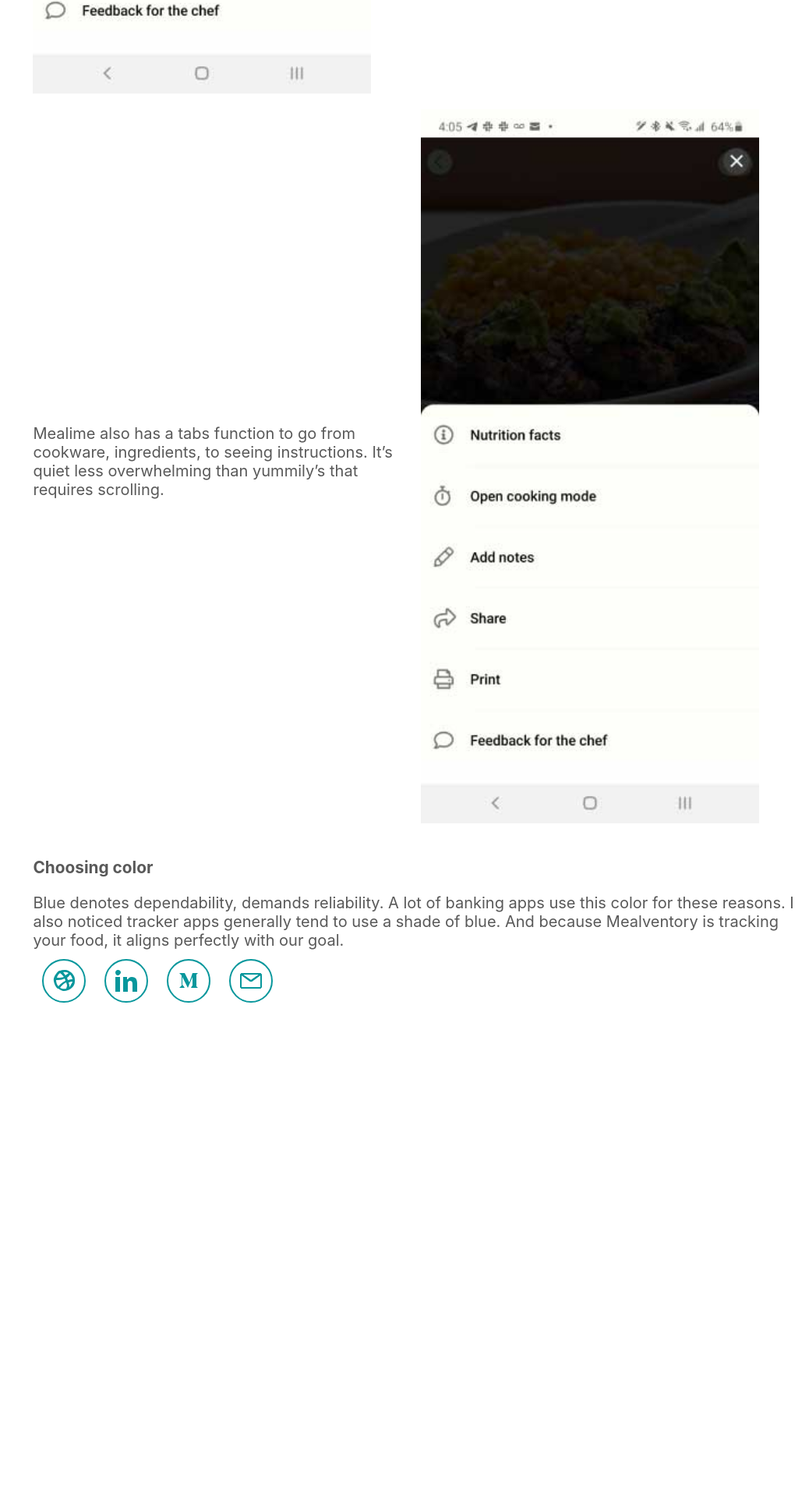
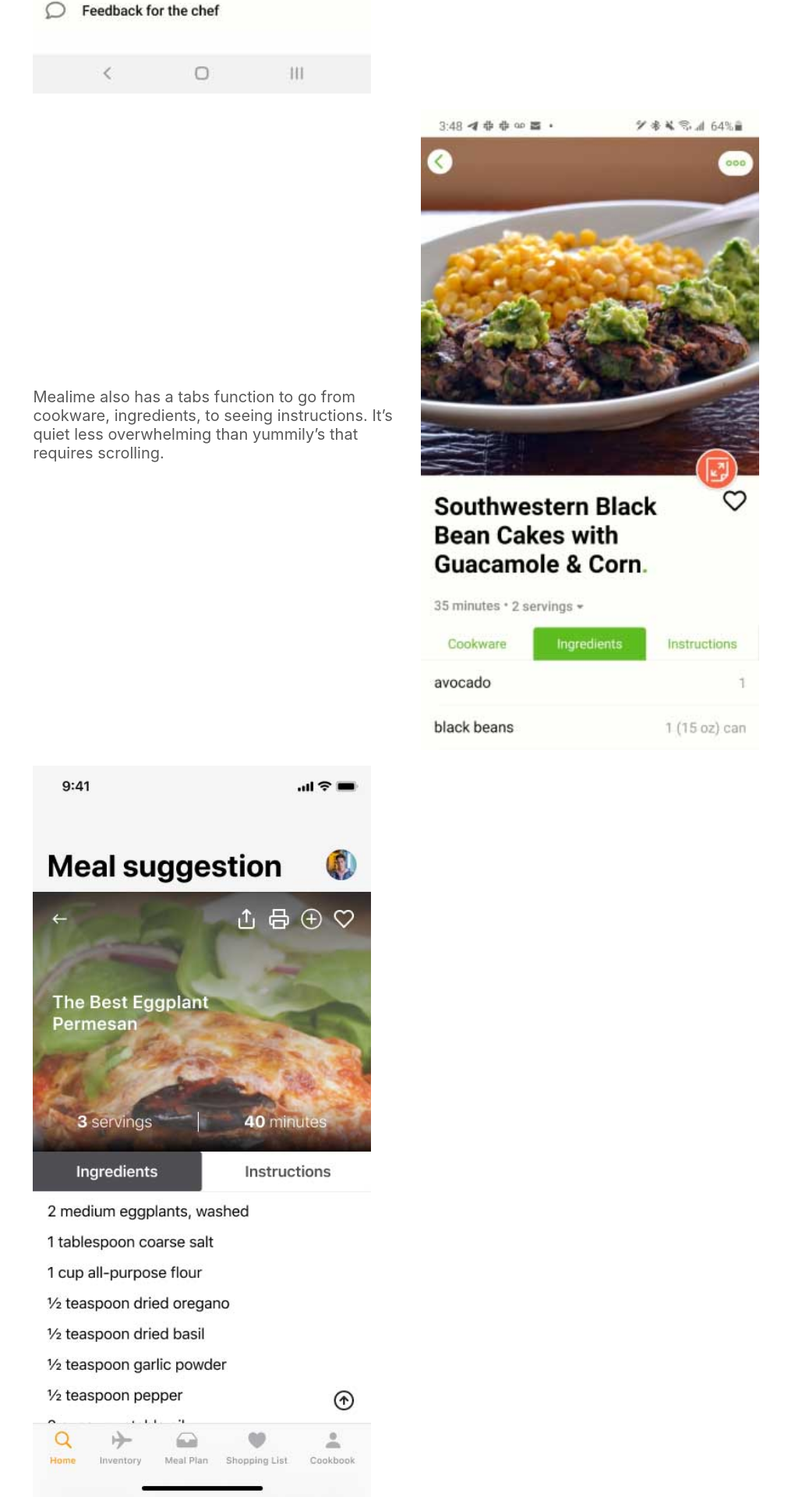
Before and after one commit to vishalicious213/mahiya, a React (Create React App) app: page /meal in a window 1280 px wide. Shown: the part 6277-8197 px from the top of the page at 78% size, without its empty margins (242-1280 px from the left). Before the commit the page ends 7575 px from the top, so only its background shows below. Built offline with nearby package versions, Linux system fonts and the light colour scheme.

Commit message:
updated Mealventory

```diff
--- a/src/components/case-studies/Mealventory.js
+++ b/src/components/case-studies/Mealventory.js
@@ -14,6 +14,8 @@ import img12 from '../../img/case-study/meal/12.jpg'
 import img13 from '../../img/case-study/meal/13.jpg'
 import img14 from '../../img/case-study/meal/14.jpg'
 import img15 from '../../img/case-study/meal/15.jpg'
+import img16 from '../../img/case-study/meal/16.jpg'
+import img17 from '../../img/case-study/meal/17.jpg'
 import '../../styles/case-studies.css';
 
 function Meal() {
@@ -103,8 +105,12 @@ function Meal() {
         <div className='text-and-img'>
           <p className='case-font fifty-pad text-align-center'>Mealime also has a tabs function to go from cookware, ingredients, to seeing instructions. It’s quiet less overwhelming than yummily’s that requires scrolling.</p>
           <div className='fifty-pad'>
-            <img className='ninety' src={img15} alt='Google Calendar schedule'></img>
+            <img className='ninety' src={img16} alt='Google Calendar schedule'></img>
           </div>
+        </div>
+
+        <div className='fifty-pad'>
+          <img className='ninety' src={img17} alt='Google Calendar schedule'></img>
         </div>
 
         <h3 className='case-section-font'>Choosing color</h3>
```
Also changed, not shown: src/img/case-study/meal/17.jpg (added).
